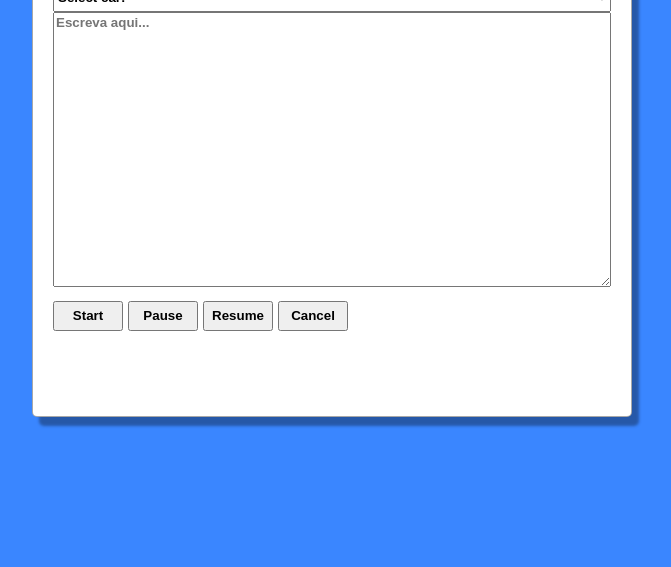
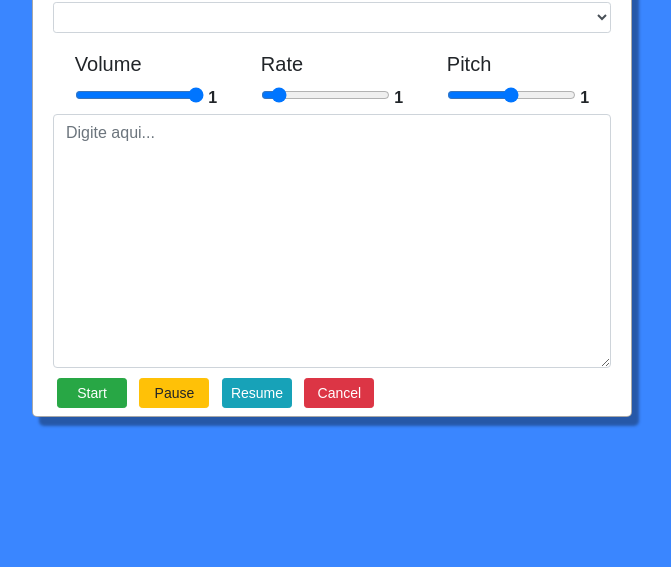
Before and after one commit to welitto/text-to-speech, a plain HTML site: page index.html in a window 1280 px wide. Shown: the part 233-800 px from the top of the page, without its empty margins (308-979 px from the left). Drawn offline with nearby package versions, Linux system fonts and the light colour scheme.

Commit message:
add bootstrap css

```diff
--- a/index.html
+++ b/index.html
@@ -4,60 +4,54 @@
     <meta charset="UTF-8">
     <meta http-equiv="X-UA-Compatible" content="IE=edge">
     <meta name="viewport" content="width=device-width, initial-scale=1.0">
+    <link rel="shortcut icon" href="./favicon.ico" type="image/x-icon">
+    <link rel="stylesheet" href="https://cdn.jsdelivr.net/npm/bootstrap@4.6.0/dist/css/bootstrap.min.css" integrity="sha384-B0vP5xmATw1+K9KRQjQERJvTumQW0nPEzvF6L/Z6nronJ3oUOFUFpCjEUQouq2+l" crossorigin="anonymous">
     <link rel="stylesheet" href="style.css">
     <title>Text To Speech - TTS </title>
 </head>
 <body>
     <main>
-        <h1>Text to Speech - TTS</h1>
+        <h1 class="text-center">Text to Speech - TTS</h1>
 
-        <!-- Select Menu for Voice -->
-        <select id="voices">
-            <option value="0">Select car:</option>
-            <option value="1">Audi</option>
-            <option value="2">BMW</option>
-            <option value="3">Citroen</option>
-            <option value="4">Ford</option>
-            <option value="5">Honda</option>
-            <option value="6">Jaguar</option>
-            <option value="7">Land Rover</option>
-            <option value="8">Mercedes</option>
-            <option value="9">Mini</option>
-            <option value="10">Nissan</option>
-            <option value="11">Toyota</option>
-            <option value="12">Volvo</option>
-        </select>
+        <div class="flex-row flex-column mt-3 mb-3">
+            <select id="voices" class="form-control form-control-sm"></select>
+        </div>
 
-        <!-- <div class="volumes">
+        <div class="d-flex flex-row justify-content-around">
             <div>
                 <p class="lead">Volume</p>
                 <input type="range" min="0" max="1" value="1" step="0.1" id="volume" />
-                <span id="volume-label" class="ms-2">1</span>
+                <span id="volume-label">1</span>
             </div>
             <div>
                 <p class="lead">Rate</p>
                 <input type="range" min="0.1" max="10" value="1" id="rate" step="0.1" />
-                <span id="rate-label" class="ms-2">1</span>
+                <span id="rate-label">1</span>
             </div>
             <div>
                 <div>
                     <p class="lead">Pitch</p>
                     <input type="range" min="0" max="2" value="1" step="0.1" id="pitch" />
-                    <span id="pitch-label" class="ms-2">1</span>
+                    <span id="pitch-label">1</span>
                 </div>
             </div>
-        </div> -->
+        </div>
 
-        <!-- Text Area  for the User to Type -->
-        <textarea cols="30" rows="10" placeholder="Escreva aqui..."></textarea>
+        <div class="flex-row flex-column mt-1 mb-1">
+            <textarea class="form-control" cols="10" rows="10" placeholder="Digite aqui..."></textarea>
+        </div>
 
-        <div class="group-btn">
-            <button id="start" class="btn btn-success mt-5 me-3">Start</button>
-            <button id="pause" class="btn btn-warning mt-5 me-3">Pause</button>
-            <button id="resume" class="btn btn-info mt-5 me-3">Resume</button>
-            <button id="cancel" class="btn btn-danger mt-5 me-3">Cancel</button>
+        <div class="flex-row ml-1 mt-2">
+            <button id="start"  class="btn btn-success btn-sm mr-2">Start</button>
+            <button id="pause"  class="btn btn-warning btn-sm mr-2">Pause</button>
+            <button id="resume" class="btn btn-info btn-sm mr-2">Resume</button>
+            <button id="cancel" class="btn btn-danger btn-sm mr-2">Cancel</button>
         </div>
 
     </main>
+
+    <script src="https://code.jquery.com/jquery-3.5.1.slim.min.js" integrity="sha384-DfXdz2htPH0lsSSs5nCTpuj/zy4C+OGpamoFVy38MVBnE+IbbVYUew+OrCXaRkfj" crossorigin="anonymous"></script>
+    <script src="https://cdn.jsdelivr.net/npm/bootstrap@4.6.0/dist/js/bootstrap.bundle.min.js" integrity="sha384-Piv4xVNRyMGpqkS2by6br4gNJ7DXjqk09RmUpJ8jgGtD7zP9yug3goQfGII0yAns" crossorigin="anonymous"></script>
+    <script src="./textToSpeech.js"></script>
 </body>
 </html>
```
